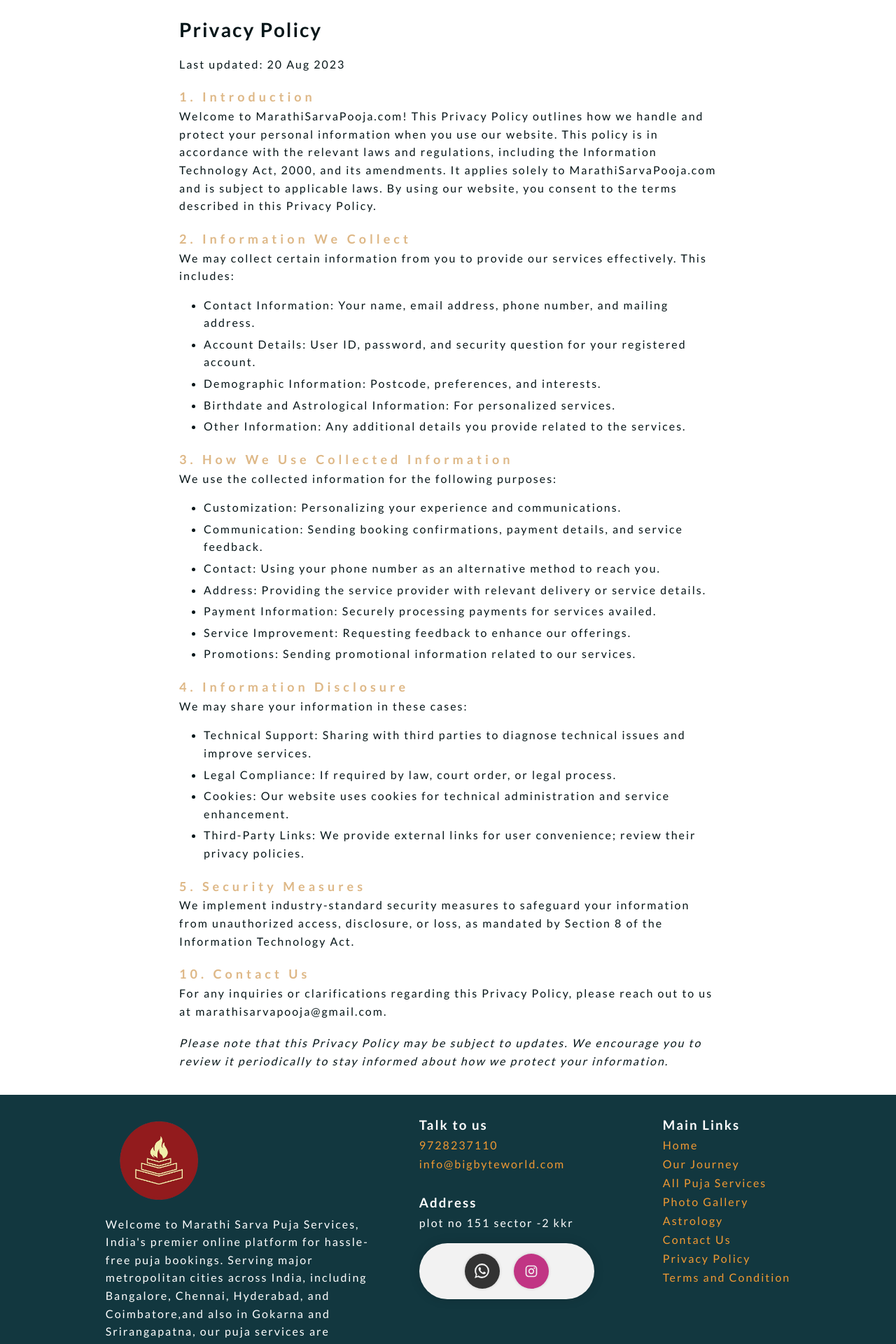
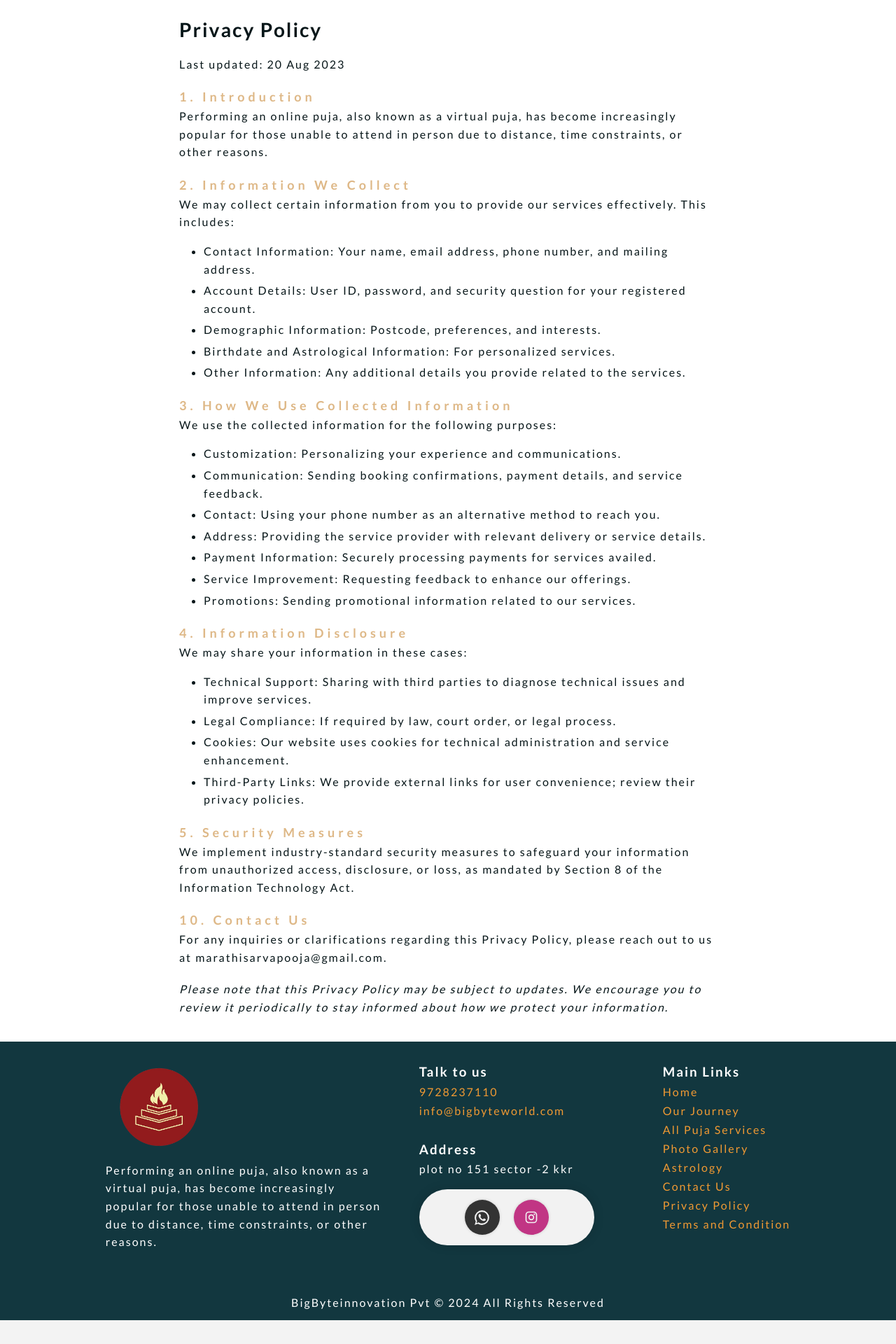
Before and after one commit to Ankitjnvynr/finalpujavidya, a React (Vite) app: page /policy in a window 1280 px wide. Shown: the part 80-2000 px from the top of the page at 70% size. After the commit the page ends 1966 px from the top, so only its background shows below. Built offline with nearby package versions, Linux system fonts and the light colour scheme.

Commit message:
first commit

```diff
--- a/src/components/footer/footer.jsx
+++ b/src/components/footer/footer.jsx
@@ -57,7 +57,7 @@
         </div>
       </div>
       <p className="footer-right">
-      MarathisarvaPooja © 2023 All Rights Reserved
+      BigByteinnovation Pvt © 2024 All Rights Reserved
       </p>
     </div>
   );
--- a/src/data/footer-data.js
+++ b/src/data/footer-data.js
@@ -2,15 +2,10 @@
 
 export const footerData = {
   logo,
-  footer_details: ` Welcome to Marathi Sarva Puja Services, India's premier online
-          platform for hassle-free puja bookings. Serving major metropolitan
-          cities across India, including Bangalore, Chennai, Hyderabad, and
-          Coimbatore,and also in Gokarna and Srirangapatna, our puja services
-          are available in a variety of languages such as Hindi, Telugu,
-          Kannada, Marathi, and more.`,
+  footer_details: ` Performing an online puja, also known as a virtual puja, has become increasingly popular for those unable to attend in person due to distance, time constraints, or other reasons.`,
   number: "9728237110",
-  email: "marathisarvapooja@gmail.com",
-  address: `No. 123, 15th Cross Rd, Ittamadu, Banashankari 3rd Stage, Hosakerehalli, Bengaluru, Karnataka 560085dsfdaf`,
+  email: "info@bigbytemeta.com",
+  address: `plot no 151 sector -2 kkr`,
   fb_link: "https://www.fb.com",
   insta_link: "https://www.instagram.com/",
   whatsapp: "9728237110",
--- a/src/pages/privacy-policy/Policy.jsx
+++ b/src/pages/privacy-policy/Policy.jsx
@@ -10,13 +10,7 @@
         <p>
           <strong>1. Introduction</strong>
           <br />
-          Welcome to MarathiSarvaPooja.com! This Privacy Policy outlines how we
-          handle and protect your personal information when you use our website.
-          This policy is in accordance with the relevant laws and regulations,
-          including the Information Technology Act, 2000, and its amendments. It
-          applies solely to MarathiSarvaPooja.com and is subject to applicable
-          laws. By using our website, you consent to the terms described in this
-          Privacy Policy.
+          Performing an online puja, also known as a virtual puja, has become increasingly popular for those unable to attend in person due to distance, time constraints, or other reasons.
         </p>
         <p>
           <strong>2. Information We Collect</strong>
```
